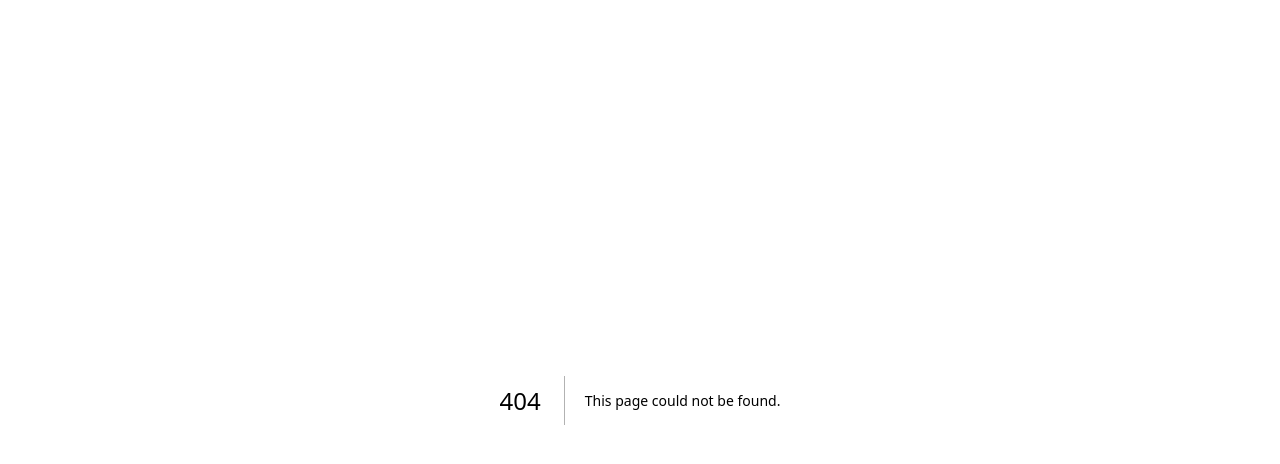
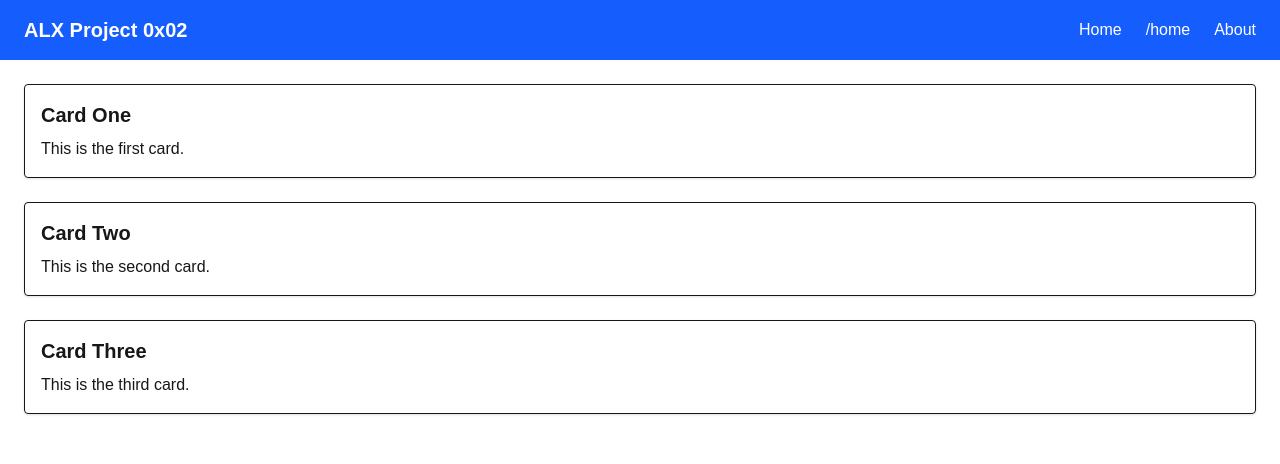
Before and after one commit to Mohamed-Amine-Nafia/alx-project-0x02-setup, a Next.js app in the folder alx-project-0x02/: page /home in a window 1280 px wide. Before the commit this address had no page. Shown: the top 464 px of the page. Built offline with nearby package versions, Linux system fonts and the light colour scheme.

Commit message:
fix the code

```diff
--- /dev/null
+++ b/alx-project-0x02/pages/home.tsx
@@ -0,0 +1,17 @@
+import Header from "@/components/layout/Header";
+import Card from "@/components/common/Card";
+
+const HomePage = () => {
+  return (
+    <>
+      <Header />
+      <main className="p-6 space-y-6">
+        <Card title="Card One" content="This is the first card." />
+        <Card title="Card Two" content="This is the second card." />
+        <Card title="Card Three" content="This is the third card." />
+      </main>
+    </>
+  );
+};
+
+export default HomePage;
```
